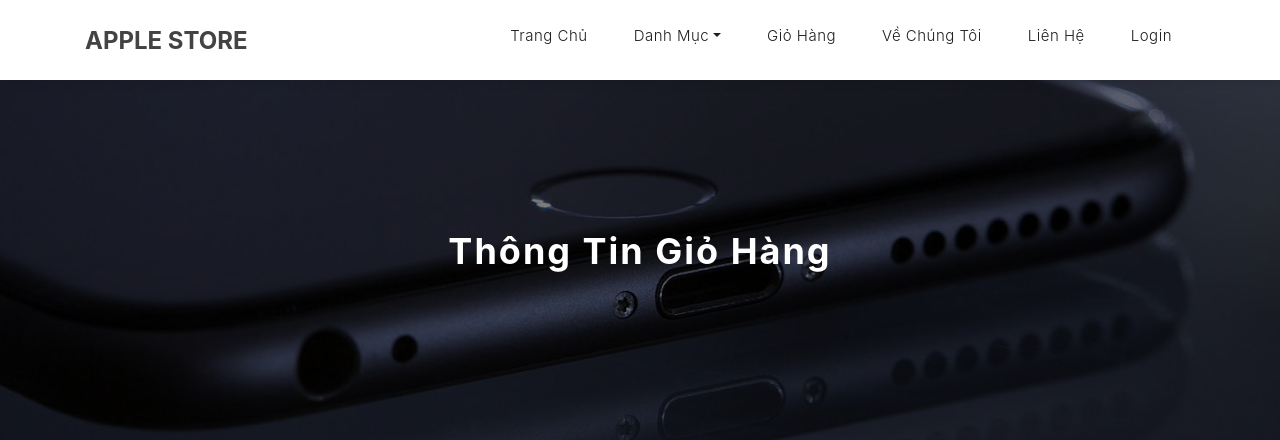
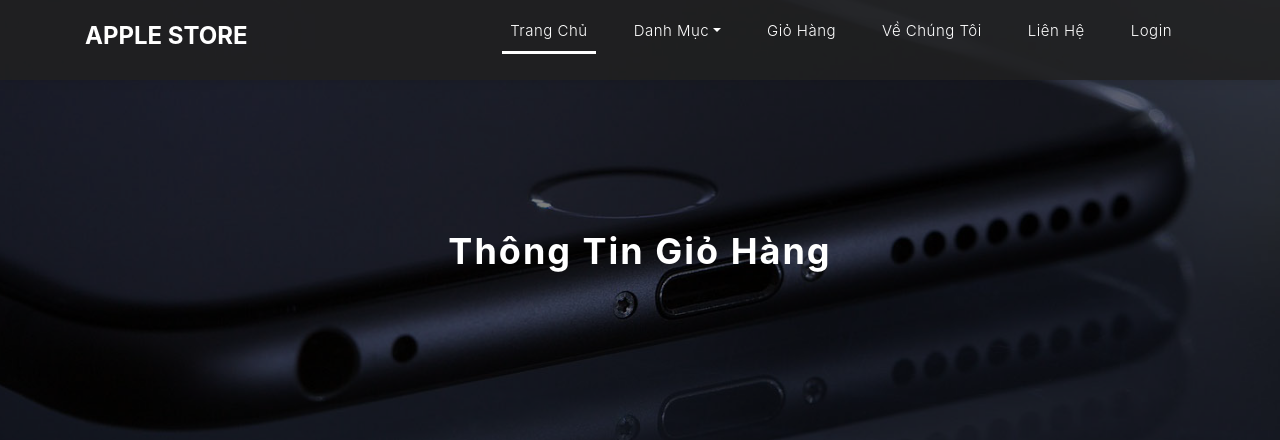
Before and after one commit to thuocle/apple-store, a PHP site: page /mobile-shop/checkout.php in a window 1280 px wide. Shown: the top 440 px of the page. Run offline with PHP 8.4, Linux system fonts and the light colour scheme; data that the repository does not hold is empty.

Commit message:
update style.css index.php category header

```diff
--- a/assets/css/style.css
+++ b/assets/css/style.css
@@ -235,30 +235,30 @@ header {
     transition: all 0.3s ease-in-out 0s;
 }
 header .navbar {
-	padding: 20px 0px;
+	padding: 10px 0px;
 }
 .background-header .navbar {
-	padding: 10px 0px;
+	padding: 5px 0px;
 }
 .background-header {
 	top: 0;
 	position: fixed;
-	background-color: #fff!important;
+	background-color: #202020d7!important;
 	box-shadow: 0px 1px 10px rgba(0,0,0,0.1);
 }
-.background-header .navbar-brand h2 {
+/* .background-header .navbar-brand h2 {
 	color: rgb(67,67,68)!important;
-}
-.background-header .navbar-nav a.nav-link {
+} */
+/* .background-header .navbar-nav a.nav-link {
 	color: #1e1e1e!important;
-}
-.background-header .navbar-nav .nav-link:hover,
+} */
+/* .background-header .navbar-nav .nav-link:hover,
 .background-header .navbar-nav .active>.nav-link,
 .background-header .navbar-nav .nav-link.active,
 .background-header .navbar-nav .nav-link.show,
 .background-header .navbar-nav .show>.nav-link {
-	/* color: #FFF!important; */
-}
+	color: #FFF!important;
+} */
 .navbar .navbar-brand {
 	float: 	left;
 	margin-top: 12px;
--- a/category.php
+++ b/category.php
@@ -29,7 +29,7 @@
         <div class="container">
             <div class="row">
                 <div class="col-md-12">
-                    <?php session_start();
+                    <?php //session_start();
                     include('./config/db.php');
                     $idloaisp = $_GET['idloaisp'];
                     $sq = "SELECT * FROM loaisp WHERE MaLoaiSP = '$idloaisp'";
@@ -106,7 +106,7 @@
               $page = ceil($rowcount/3);
               for($i=1;$i<=$page;$i++) {
             ?>
-            <li class="page-item"><a class="page-link" href="category.php?idnsx=<?php echo $idnsx ?>&page=<?php echo $i ?>"><?php echo $i ?></a></li>
+            <li class="page-item"><a class="page-link" href="category.php?idloaisp=<?php echo $idloaisp ?>&page=<?php echo $i ?>"><?php echo $i ?></a></li>
             <?php }
             ?>
             <li class="page-item">
--- a/header.php
+++ b/header.php
@@ -27,7 +27,7 @@
                 // output data of each row
                 while($row = $result->fetch_assoc()) {
               ?>
-              <a class="dropdown-item" href="category.php?idnsx=<?php echo $row['MaLoaiSP'] ?>"><?php echo $row['TenLoaiSP'] ?></a>
+              <a class="dropdown-item" href="category.php?idloaisp=<?php echo $row['MaLoaiSP'] ?>"><?php echo $row['TenLoaiSP'] ?></a>
               <?php
                 }
               }
--- a/index.php
+++ b/index.php
@@ -79,7 +79,7 @@
         <div class="row">
           <div class="col-md-12">
             <div class="section-heading">
-              <h2>Sản phẩm <em>Nổi bật</em></h2>
+              <h2>iPhone nào phù hợp với bạn?</h2>
               <span>Aliquam id urna imperdiet libero mollis hendrerit</span>
             </div>
           </div>
```
